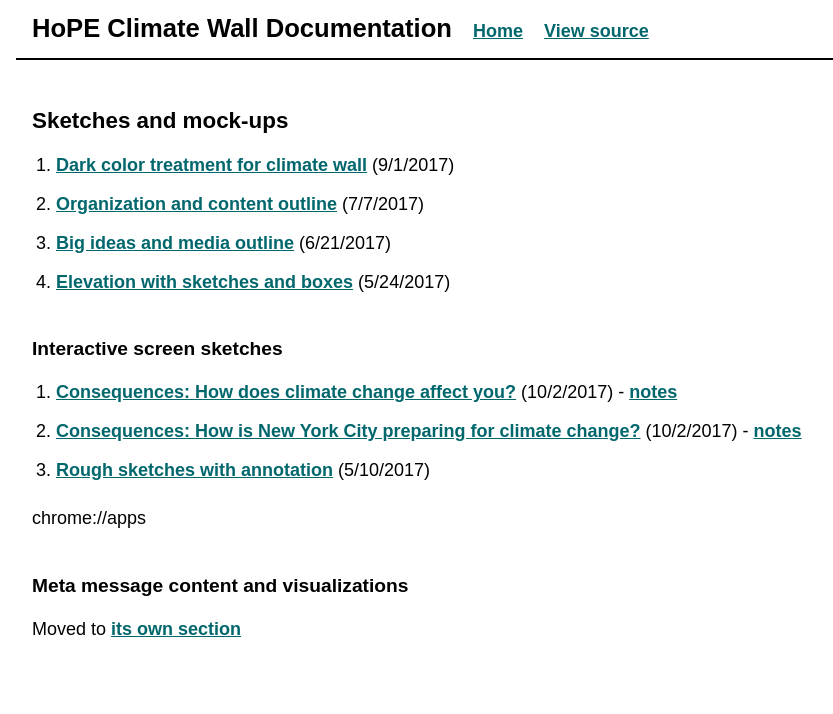
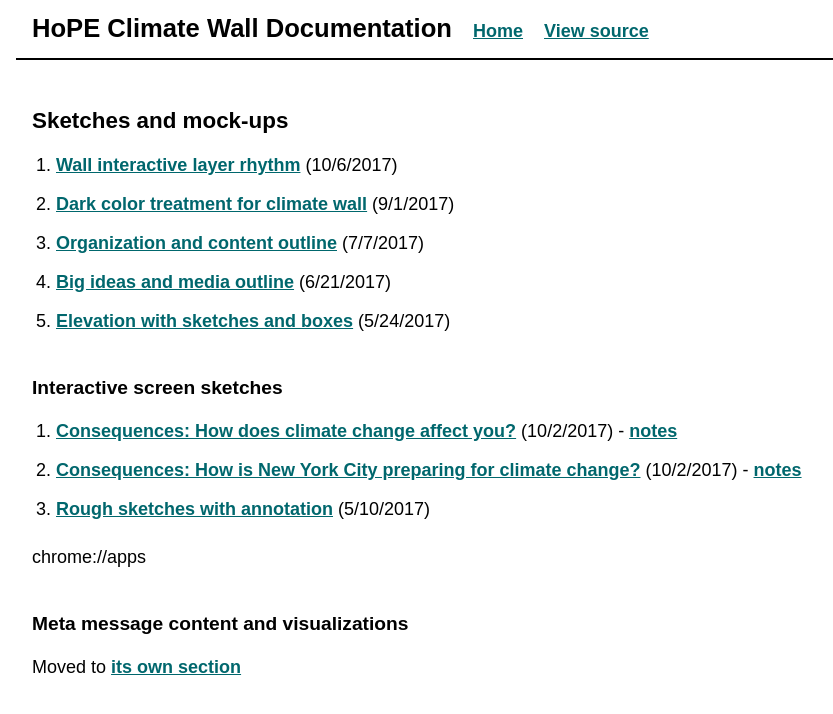
Before and after one commit to beefoo/climate-wall-docs, a Jekyll site: the page built from _design/sketches.md, in a window 1280 px wide. Shown: the top 714 px of the page, without its empty margins (154-987 px from the left). Built offline with Jekyll 4.4.1, drawn with Linux system fonts in a browser that asks for light colours.

Commit message:
add wall rhythm

```diff
--- a/_design/sketches.md
+++ b/_design/sketches.md
@@ -6,6 +6,7 @@ title: Sketches and mock-ups
 
 ## Sketches and mock-ups
 
+1. [Wall interactive layer rhythm](../assets/wall_rhythm.png) (10/6/2017)
 1. [Dark color treatment for climate wall](../assets/HoPE_CC_Display_2017-09-01.pdf) (9/1/2017)
 1. [Organization and content outline](../assets/climate_wall_content_presentation_2017-07-17.pdf) (7/7/2017)
 1. [Big ideas and media outline](../assets/hope_wall_media_outline.pdf) (6/21/2017)
```
Also changed, not shown: assets/wall_rhythm.png (added).
